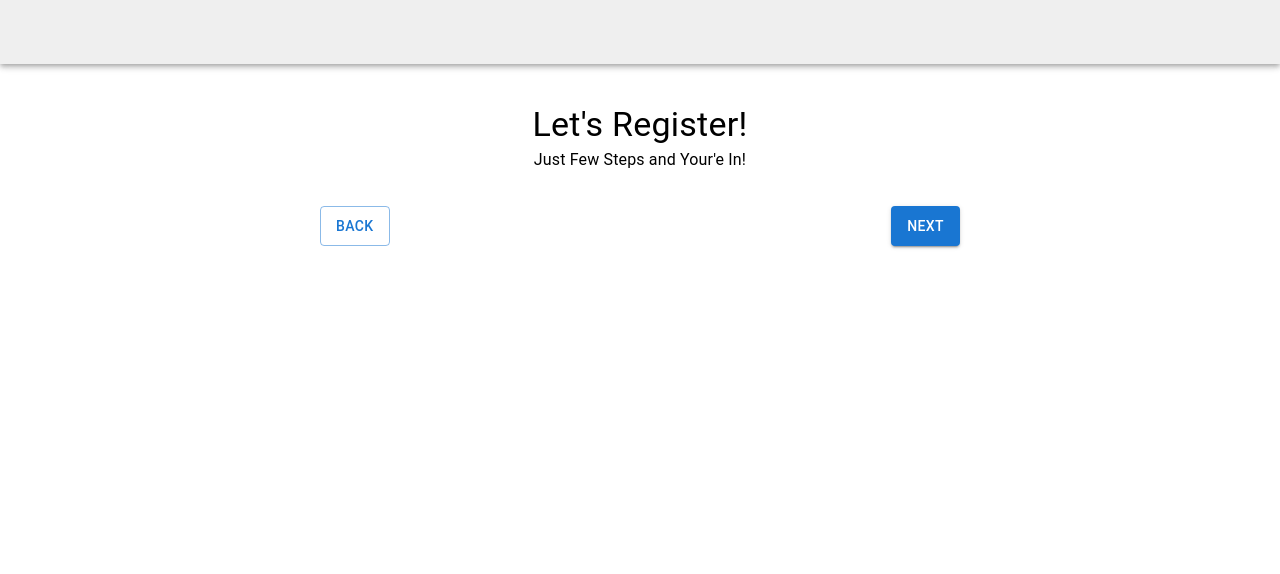
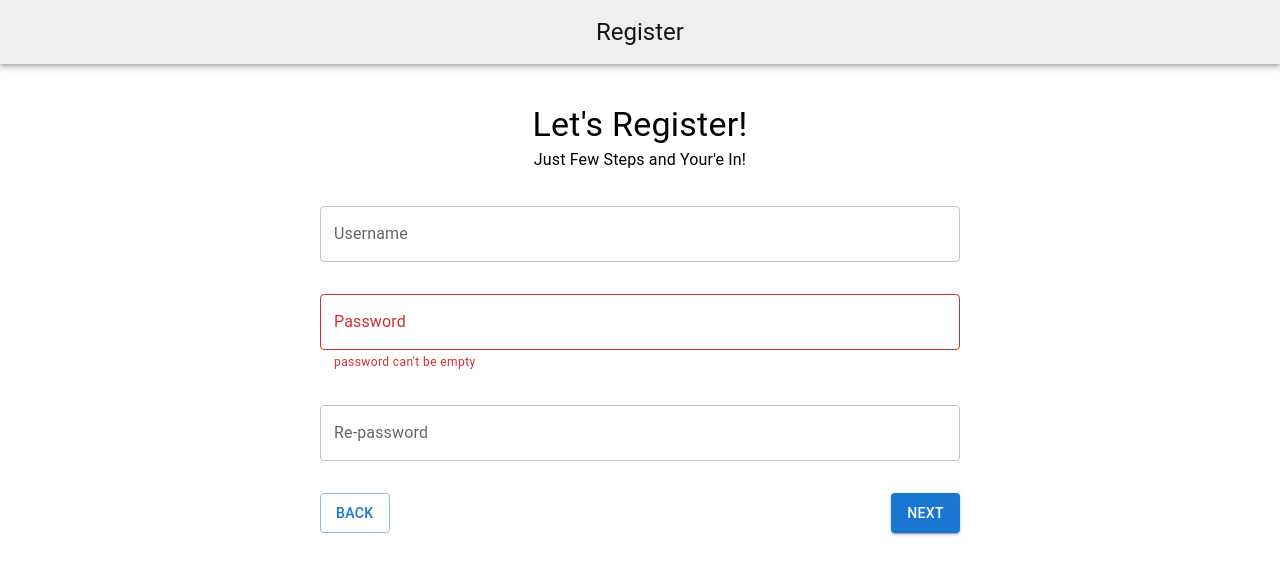
Before and after one commit to AvishayDev/Instagram, a React (Create React App) app in the folder frontend/: page /register in a window 1280 px wide. Shown: the top 574 px of the page. Built offline with nearby package versions, Linux system fonts and the light colour scheme.

Commit message:
convert register to one page. convert naviagtion to one page and make it work.

```diff
--- a/frontend/src/App.tsx
+++ b/frontend/src/App.tsx
@@ -29,11 +29,7 @@ function App() {
 
               <Route element={<Layout hasNavbar={false}/>}>
                 <Route path='login' element={<Login/>}/>
-                <Route path='register' element={<Register/>}>
-                  <Route path='1' element={<RegisterStep1/>}/>
-                  <Route path='2' element={<RegisterStep2/>}/>
-                  <Route path='3' element={<RegisterStep3/>}/>
-                </Route>
+                <Route path='register' element={<Register/>}/>
               </Route>
 
               <Route element={<Layout hasNavbar={true}/>}>
--- a/frontend/src/components/RegisterNavigation.tsx
+++ b/frontend/src/components/RegisterNavigation.tsx
@@ -1,25 +1,14 @@
 import { Box, Button } from "@mui/material";
-import LinkButton from "./LinkButton";
-import { useEffect, useState } from "react";
-import { useLocation } from "react-router-dom";
-
-function RegisterNavigation() {
-
-    const registerFlow = [
-        '/login',
-        '/register/1',
-        '/register/2',
-        '/register/3',
-        '/feed'
-    ]
-    const location = useLocation();
-
-    const [currentPage,setCurrentPage] = useState(registerFlow.findIndex((path)=>(path === location.pathname)))
 
 
-    useEffect(()=>{
-        setCurrentPage(registerFlow.findIndex((path)=>(path === location.pathname)))
-    },[location])
+
+interface RegisterNavigationProps {
+    onBack: ()=> void
+    onNext: ()=> void
+}
+
+
+function RegisterNavigation(props:RegisterNavigationProps) {
 
     return (
         <Box sx={{
@@ -27,12 +16,20 @@ function RegisterNavigation() {
             justifyContent: 'space-between',
             marginTop: 4
             }}>
-            <LinkButton to={registerFlow[currentPage - 1]}
-                        variant="outlined"
-                        sx={{height:'40px'}}>Back</LinkButton>
-            <LinkButton to={registerFlow[currentPage + 1]}
-                        variant="contained"
-                        sx={{height:'40px'}}>{currentPage === 3 ? 'Done': 'Next'}</LinkButton>
+                <Button
+                    variant="outlined"
+                    sx={{height:'40px'}}
+                    onClick={props.onBack}
+                    >
+                        Back
+                </Button>
+                <Button
+                    variant="contained"
+                    sx={{height:'40px'}}
+                    onClick={props.onNext}
+                    >
+                        Next
+                </Button>
         </Box>
      );
 }
--- a/frontend/src/consts/mappers/RoutesToPagesNameMapper.ts
+++ b/frontend/src/consts/mappers/RoutesToPagesNameMapper.ts
@@ -5,7 +5,5 @@ export enum RoutesToPagesNameMapper {
     '/feed'='Feed',
     '/share'='Share',
     '/profile'='Profile',
-    '/register/1'='Login Info',
-    '/register/2'='Private Info',
-    '/register/3'='About You',
+    '/register'='Register',
 }
--- a/frontend/src/pages/Login.tsx
+++ b/frontend/src/pages/Login.tsx
@@ -87,7 +87,7 @@ function Login() {
                 <Stack spacing={2} direction='row'>
                     <LinkButton
                             variant="outlined"
-                            to="/register/1"
+                            to="/register"
                             fullWidth
                             >
                         Register
--- a/frontend/src/pages/Register/Register.tsx
+++ b/frontend/src/pages/Register/Register.tsx
@@ -1,9 +1,43 @@
 import { Box, Typography } from "@mui/material";
 import { Outlet } from "react-router";
 import RegisterNavigation from "../../components/RegisterNavigation";
+import { useState } from "react";
+import RegisterStep1 from "./RegisterStep1";
+import RegisterStep2 from "./RegisterStep2";
+import RegisterStep3 from "./RegisterStep3";
+import { useNavigate } from "react-router-dom";
+import { useFormik } from "formik";
 
 
+const initialPage = 1;
+const endPage = 3;
+
 function Register() {
+
+    const [currentPage,setCurrentPage] = useState(initialPage);
+    const navigate = useNavigate()
+
+    // const formik = useFormik({
+
+    // })
+
+
+    const handleBack = ()=>{
+        if (currentPage > initialPage)
+            setCurrentPage(currentPage - 1)
+        else
+            navigate('/login')
+    }
+
+    const handleNext = ()=>{
+        if (currentPage === endPage)
+            setCurrentPage(initialPage)
+        else
+        setCurrentPage(currentPage + 1)
+    }
+
+
+
     return (
         <Box sx={{width:'50vw', marginTop:4}}>
 
@@ -12,9 +46,14 @@ function Register() {
                 <Typography variant="subtitle1">Just Few Steps and Your'e In!</Typography>
             </Box>
 
-            <Outlet/>
+            {currentPage === 1 && <RegisterStep1/>}
+            {currentPage === 2 && <RegisterStep2/>}
+            {currentPage === 3 && <RegisterStep3/>}
 
-            <RegisterNavigation/>
+            <RegisterNavigation
+                    onBack={handleBack}
+                    onNext={handleNext}
+                    />
         </Box>
      );
 }
--- a/frontend/src/pages/Register/RegisterStep1.tsx
+++ b/frontend/src/pages/Register/RegisterStep1.tsx
@@ -11,8 +11,6 @@ import { useStoreSelector } from "../../Hooks/storeHooks";
 function RegisterStep1() {
 
     const [trigger,{isLoading}] = useLazyCheckUsernameQuery();
-
-    //const {username,password,rePassword} = useStoreSelector(state=>state.register);
 
     const [username,setUsername,setUsernameError,resetUsernameError] = useDataError('');
     const [password,setPassword,setPasswordError,resetPasswordError] = useDataError('');
```
